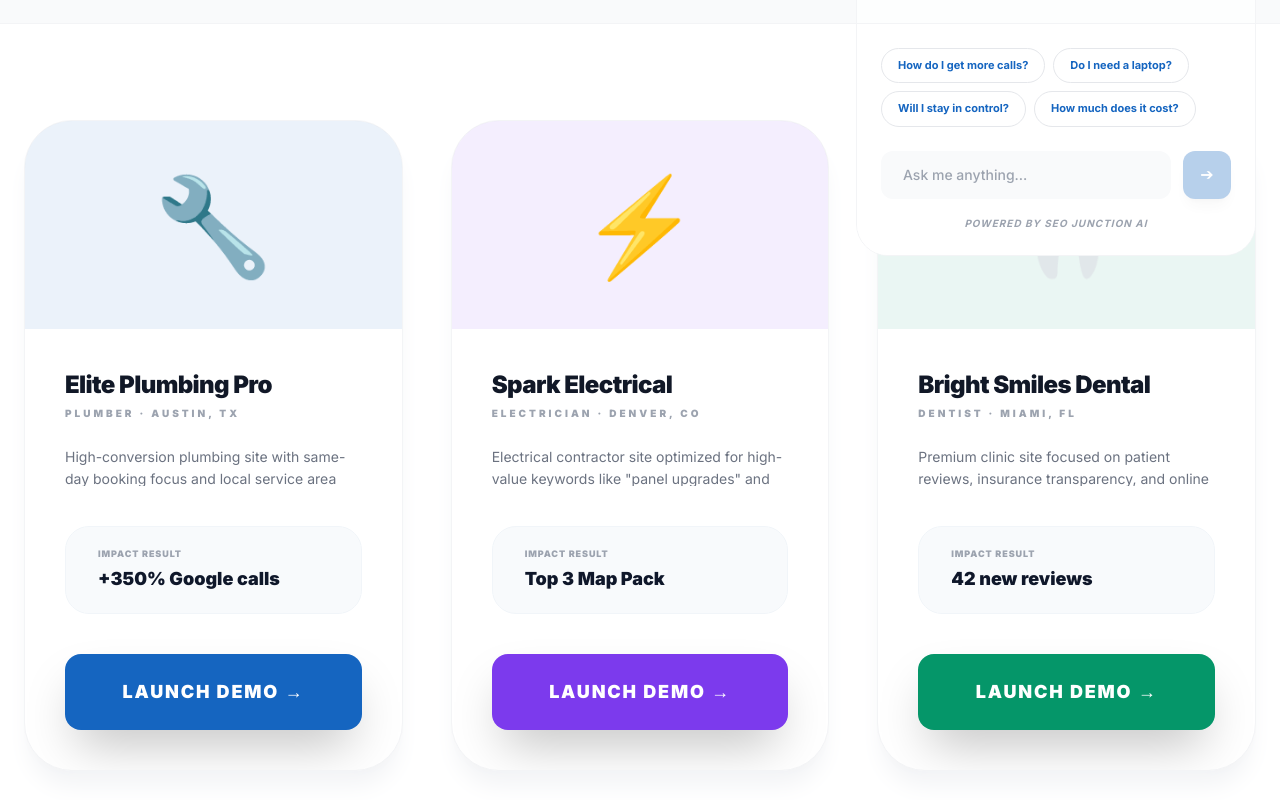
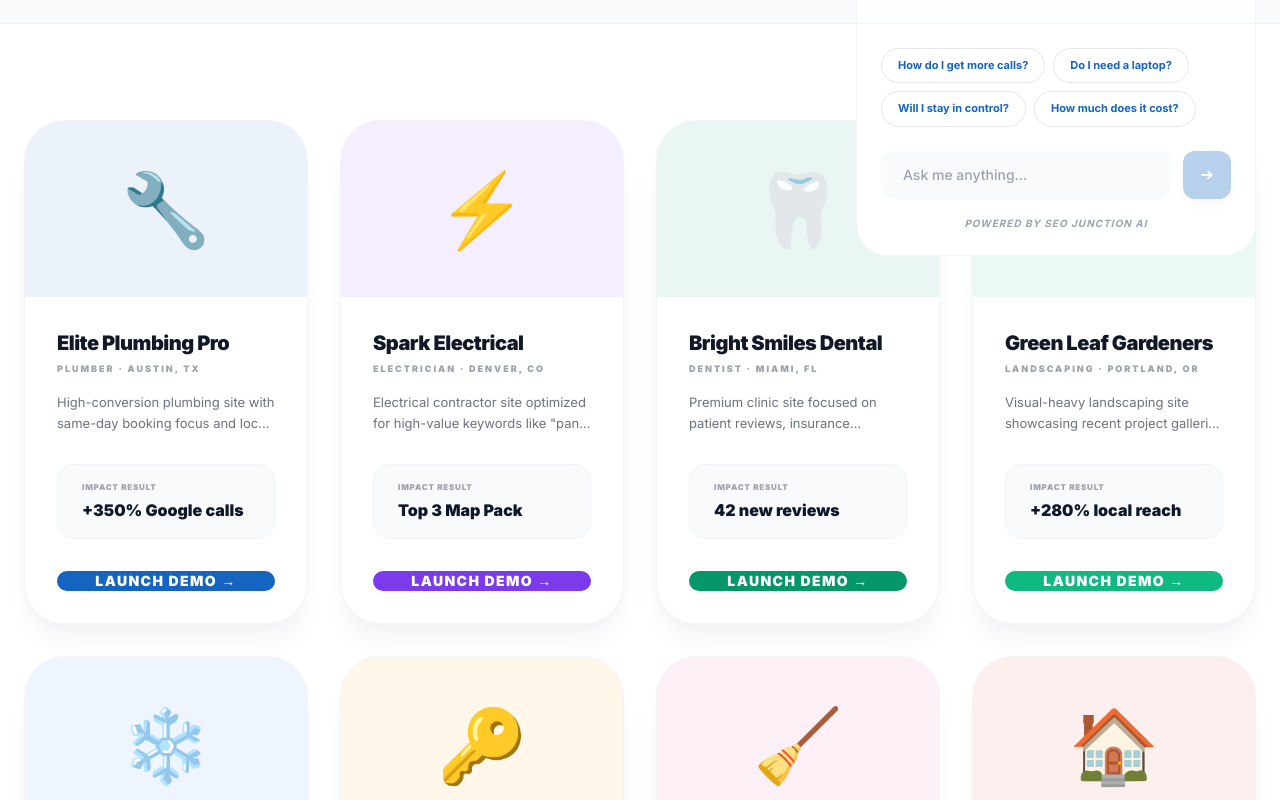
Before and after one commit to mobeen00381/seo-junction, a Next.js app: page /demo in a window 1280 px wide. Shown: the part 520-1320 px from the top of the page. Built offline with nearby package versions, Linux system fonts and the light colour scheme.

Commit message:
style: optimize demo hub with 4-column high-density grid and compact cards

```diff
--- a/src/app/demo/page.tsx
+++ b/src/app/demo/page.tsx
@@ -152,35 +152,35 @@ export default function DemoHubPage() {
       {/* ── DEMO GRID ── */}
       <section className="py-24 px-6">
         <div className="max-w-7xl mx-auto">
-          <div className="grid grid-cols-1 md:grid-cols-2 lg:grid-cols-3 gap-12">
+          <div className="grid grid-cols-1 md:grid-cols-2 lg:grid-cols-3 xl:grid-cols-4 gap-8">
             {DEMO_CARDS.map((d, i) => (
-              <div key={i} className="group relative rounded-[48px] overflow-hidden border border-gray-100 dark:border-slate-800 bg-white dark:bg-slate-900 shadow-xl shadow-gray-100 dark:shadow-none transition-all hover:scale-[1.02] hover:border-blue-200 dark:hover:border-blue-900">
+              <div key={i} className="group relative rounded-[40px] overflow-hidden border border-gray-100 dark:border-slate-800 bg-white dark:bg-slate-900 shadow-xl shadow-gray-100 dark:shadow-none transition-all hover:scale-[1.02] hover:border-blue-200 dark:hover:border-blue-900">
                 {/* EMOJI PREVIEW */}
-                <div className="h-52 flex items-center justify-center text-8xl transition-all group-hover:scale-110" style={{ background: d.color + '15' }}>
+                <div className="h-44 flex items-center justify-center text-7xl transition-all group-hover:scale-110" style={{ background: d.color + '15' }}>
                   {d.emoji}
                 </div>
 
                 {/* CONTENT */}
-                <div className="p-10">
-                  <div className="flex justify-between items-start mb-6">
+                <div className="p-8">
+                  <div className="flex justify-between items-start mb-4">
                     <div>
-                      <h3 className="text-2xl font-black text-gray-900 dark:text-white mb-1 tracking-tight">{d.name}</h3>
-                      <p className="text-[10px] text-gray-400 dark:text-gray-500 font-black uppercase tracking-[3px]">{d.trade} · {d.city}</p>
+                      <h3 className="text-xl font-black text-gray-900 dark:text-white mb-1 tracking-tight truncate">{d.name}</h3>
+                      <p className="text-[9px] text-gray-400 dark:text-gray-500 font-black uppercase tracking-[2px]">{d.trade} · {d.city}</p>
                     </div>
                   </div>
 
-                  <p className="text-sm text-gray-500 dark:text-gray-400 leading-relaxed mb-10 h-10 overflow-hidden">
+                  <p className="text-[13px] text-gray-500 dark:text-gray-400 leading-relaxed mb-8 h-10 overflow-hidden line-clamp-2">
                     {d.desc}
                   </p>
 
                   {/* RESULTS BADGE */}
-                  <div className="bg-slate-50 dark:bg-slate-800/50 rounded-3xl px-8 py-5 mb-10 border border-slate-100 dark:border-slate-700 relative overflow-hidden group/badge">
+                  <div className="bg-slate-50 dark:bg-slate-800/50 rounded-2xl px-6 py-4 mb-8 border border-slate-100 dark:border-slate-700 relative overflow-hidden group/badge">
                     <div className="absolute inset-0 bg-emerald-500/5 -translate-y-full group-hover/badge:translate-y-0 transition-transform"></div>
-                    <div className="text-[9px] font-black uppercase tracking-widest text-gray-400 mb-1">Impact Result</div>
-                    <div className="text-lg font-black text-slate-900 dark:text-white">{d.result}</div>
+                    <div className="text-[8px] font-black uppercase tracking-widest text-gray-400 mb-1">Impact Result</div>
+                    <div className="text-base font-black text-slate-900 dark:text-white">{d.result}</div>
                   </div>
 
-                  <Link href={d.link} className="block w-full text-center py-6 rounded-2xl font-black text-white transition-all shadow-2xl hover:shadow-primary/30 active:scale-95 text-lg uppercase tracking-widest" style={{ background: d.color }}>
+                  <Link href={d.link} className="block w-full text-center py-4.5 rounded-xl font-black text-white transition-all shadow-2xl hover:shadow-primary/30 active:scale-95 text-sm uppercase tracking-widest" style={{ background: d.color }}>
                     Launch Demo →
                   </Link>
                 </div>
```
